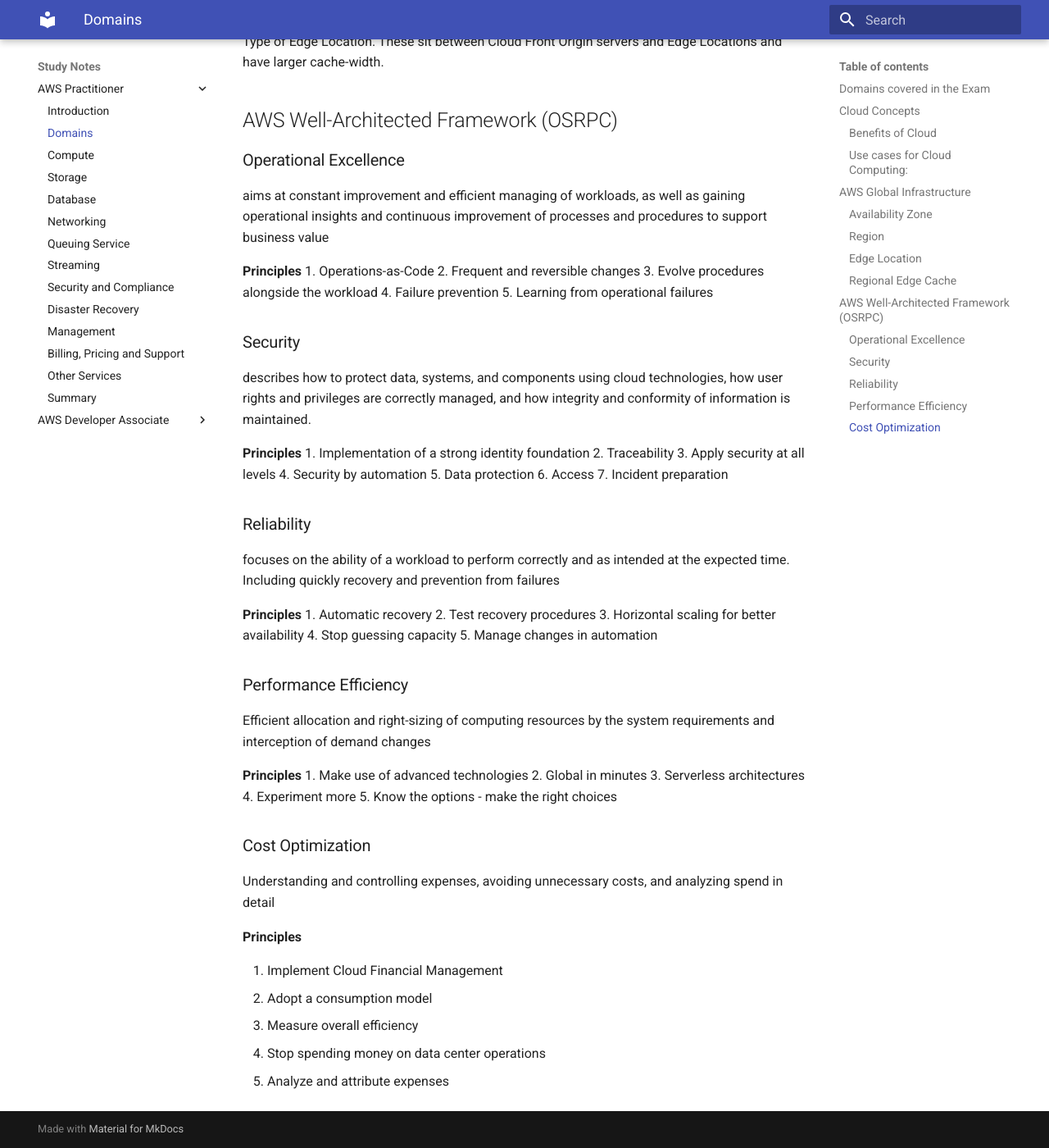
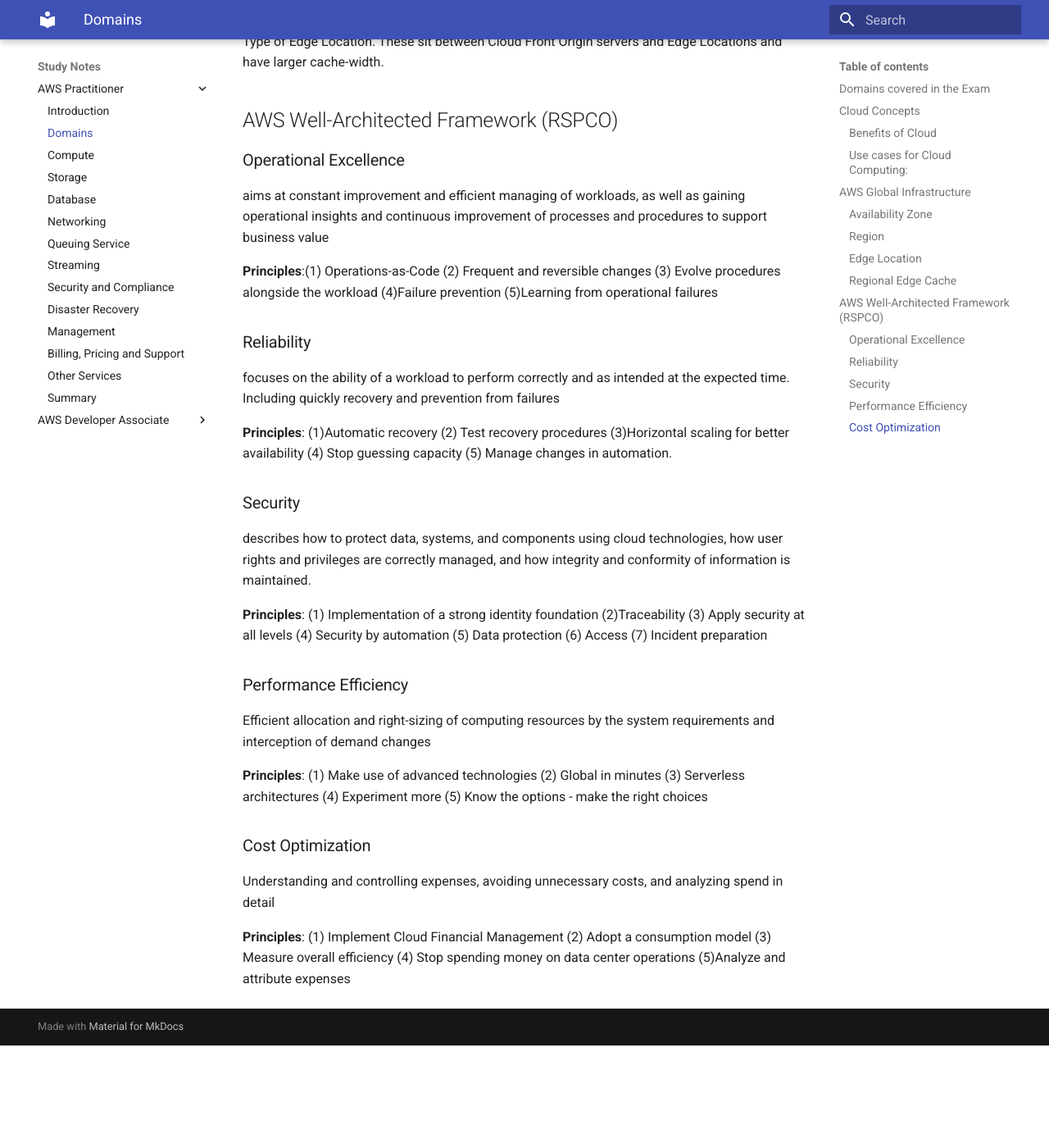
Before and after one commit to syed-islam/syed-islam.github.io, an MkDocs documentation site: the page built from docs/notes/aws-practitioner/domains.md, in a window 1280 px wide and 1400 px high, scrolled down 2366 px. Shown: the whole window at 82% size. Built offline with MkDocs 1.6.1 and Material for MkDocs 9.7.7, drawn with Linux system fonts in a browser that asks for light colours; comment, search, counter and statistics services are not loaded; after the commit the page ends 3641 px from its top, so only the background shows below that.

Commit message:
Updated the contents of the notes

```diff
--- a/docs/notes/aws-practitioner/domains.md
+++ b/docs/notes/aws-practitioner/domains.md
@@ -75,58 +75,30 @@ They are used by **Amazon CloudFront** and **Lambda@Edge** for cache data and to
 ### Regional Edge Cache
 Type of Edge Location. These sit between Cloud Front Origin servers and Edge Locations and have larger cache-width.
 
-## AWS Well-Architected Framework (OSRPC)
+## AWS Well-Architected Framework (RSPCO)
 
 ### Operational Excellence
 aims at constant improvement and efficient managing of workloads, as well as gaining operational insights and continuous improvement of processes and procedures to support business value
 
-**Principles**
-1. Operations-as-Code
-2. Frequent and reversible changes
-3. Evolve procedures alongside the workload
-4. Failure prevention
-5. Learning from operational failures
+**Principles**:(1) Operations-as-Code (2) Frequent and reversible changes (3) Evolve procedures alongside the workload (4)Failure prevention (5)Learning from operational failures
+
+### Reliability
+focuses on the ability of a workload to perform correctly and as intended at the expected time. Including quickly recovery and prevention from failures
+
+**Principles**: (1)Automatic recovery (2) Test recovery procedures (3)Horizontal scaling for better availability (4) Stop guessing capacity (5) Manage changes in automation.
 
 ### Security
 describes how to protect data, systems, and components using cloud technologies, how user rights and privileges are correctly managed, and how integrity and conformity of information is maintained.
 
-**Principles**
- 1. Implementation of a strong identity foundation
- 2. Traceability
- 3. Apply security at all levels
- 4. Security by automation
- 5. Data protection
- 6. Access
- 7. Incident preparation
-
-### Reliability
-focuses on the ability of a workload to perform correctly and as intended at the expected time. Including quickly recovery and prevention from failures
-
-**Principles**
- 1. Automatic recovery
- 2. Test recovery procedures
- 3. Horizontal scaling for better availability
- 4. Stop guessing capacity
- 5. Manage changes in automation
-
+**Principles**: (1) Implementation of a strong identity foundation (2)Traceability (3) Apply security at all levels  (4) Security by automation
+ (5) Data protection (6) Access (7) Incident preparation
 
 ### Performance Efficiency
 Efficient allocation and right-sizing of computing resources by the system requirements and interception of demand changes
 
-**Principles**
- 1. Make use of advanced technologies
- 2. Global in minutes
- 3. Serverless architectures
- 4. Experiment more
- 5. Know the options - make the right choices
+**Principles**: (1) Make use of advanced technologies (2) Global in minutes (3) Serverless architectures (4) Experiment more (5) Know the options - make the right choices
 
 ### Cost Optimization
 Understanding and controlling expenses, avoiding unnecessary costs, and analyzing spend in detail
 
-**Principles**
-
- 1. Implement Cloud Financial Management
- 2. Adopt a consumption model
- 3. Measure overall efficiency
- 4. Stop spending money on data center operations
- 5. Analyze and attribute expenses
+**Principles**: (1) Implement Cloud Financial Management (2) Adopt a consumption model (3) Measure overall efficiency (4) Stop spending money on data center operations (5)Analyze and attribute expenses
--- a/mkdocs.yml
+++ b/mkdocs.yml
@@ -69,6 +69,6 @@ nav:
        - Management : ./notes/aws-practitioner/management.md
        - Billing, Pricing and Support : ./notes/aws-practitioner/billing-pricing-service.md
        - Other Services: ./notes/aws-practitioner/other-services.md
-       - Summary: ./notes/aws-practitioner/short-hand-table.md
+       - Summary: ./notes/aws-practitioner/summary.md
     - AWS Developer Associate :
        - Introduction : ./notes/aws-dva/introduction.md
```
Also changed, not shown: docs/notes/aws-practitioner/security-compliance.md (+3 -1 lines), docs/notes/aws-practitioner/short-hand-table.md (deleted, +0 -62 lines), docs/notes/aws-practitioner/summary.md (added, +62 -0 lines).
